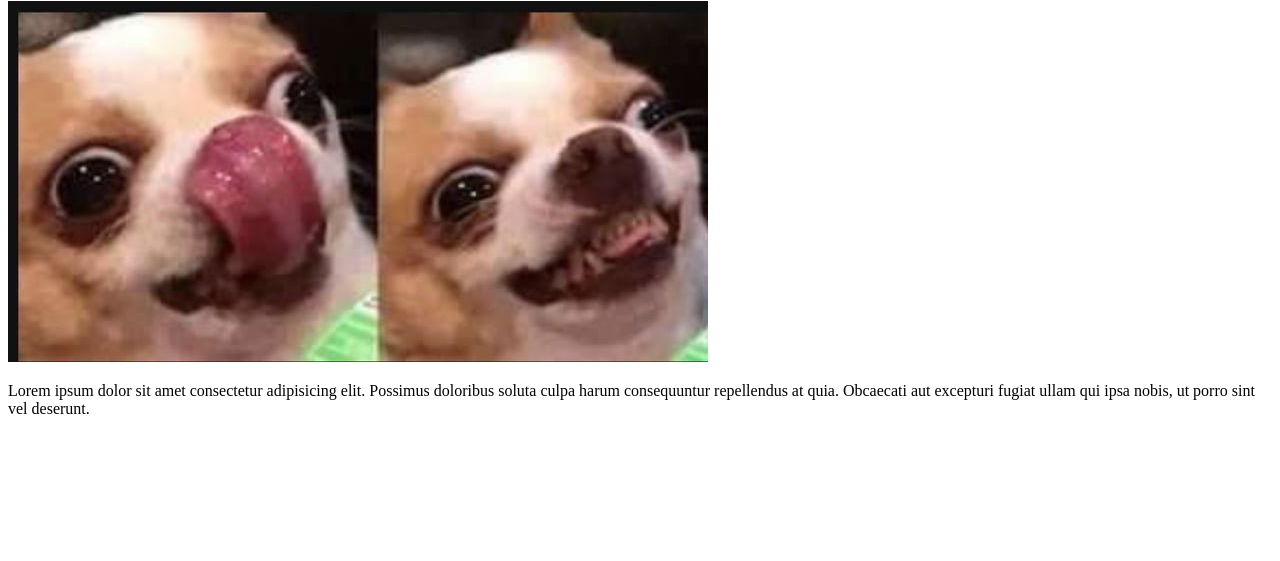
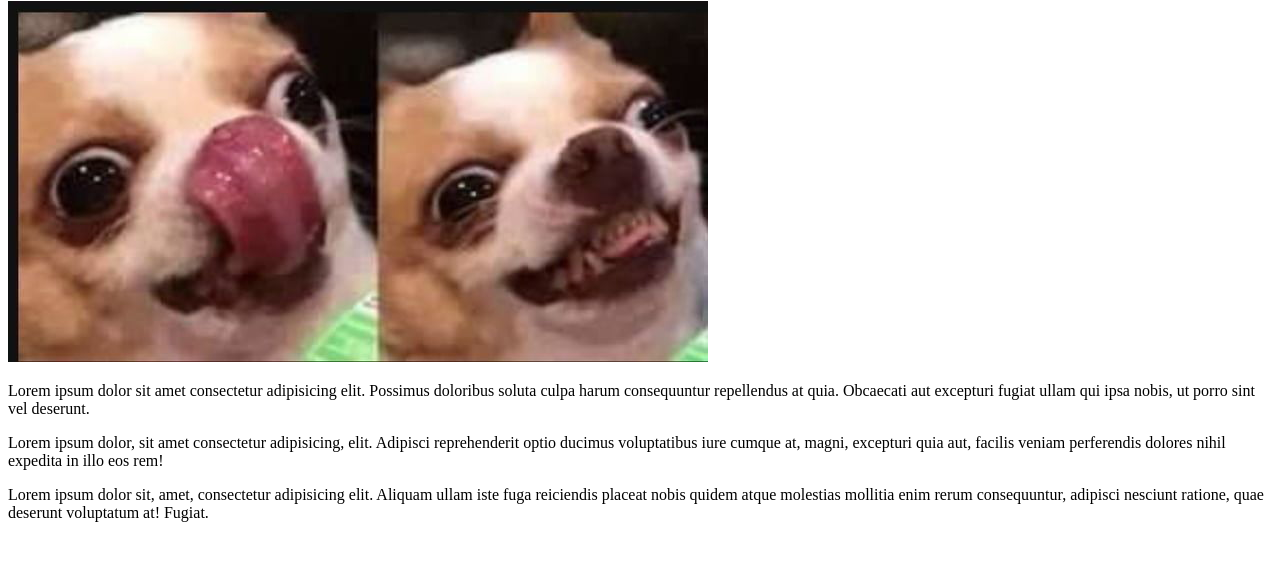
Before and after one commit to lnicolus/nordic-hub-example, a plain HTML site: page index.html in a window 1280 px wide. Shown: the part 79-640 px from the top of the page. Drawn offline with Linux system fonts and the light colour scheme.

Commit message:
nuevos parrafos

```diff
--- a/index.html
+++ b/index.html
@@ -10,6 +10,8 @@
     <h1>hola mundo</h1>
     <section><img src="/img/a0NqDQbB_700w_0.jpg" alt=""></section>
     <p>Lorem ipsum dolor sit amet consectetur adipisicing elit. Possimus doloribus soluta culpa harum consequuntur repellendus at quia. Obcaecati aut excepturi fugiat ullam qui ipsa nobis, ut porro sint vel deserunt.</p>
+    <p>Lorem ipsum dolor, sit amet consectetur adipisicing, elit. Adipisci reprehenderit optio ducimus voluptatibus iure cumque at, magni, excepturi quia aut, facilis veniam perferendis dolores nihil expedita in illo eos rem!</p>
+    <p>Lorem ipsum dolor sit, amet, consectetur adipisicing elit. Aliquam ullam iste fuga reiciendis placeat nobis quidem atque molestias mollitia enim rerum consequuntur, adipisci nesciunt ratione, quae deserunt voluptatum at! Fugiat.</p>
 
 </body>
 </html>
```
